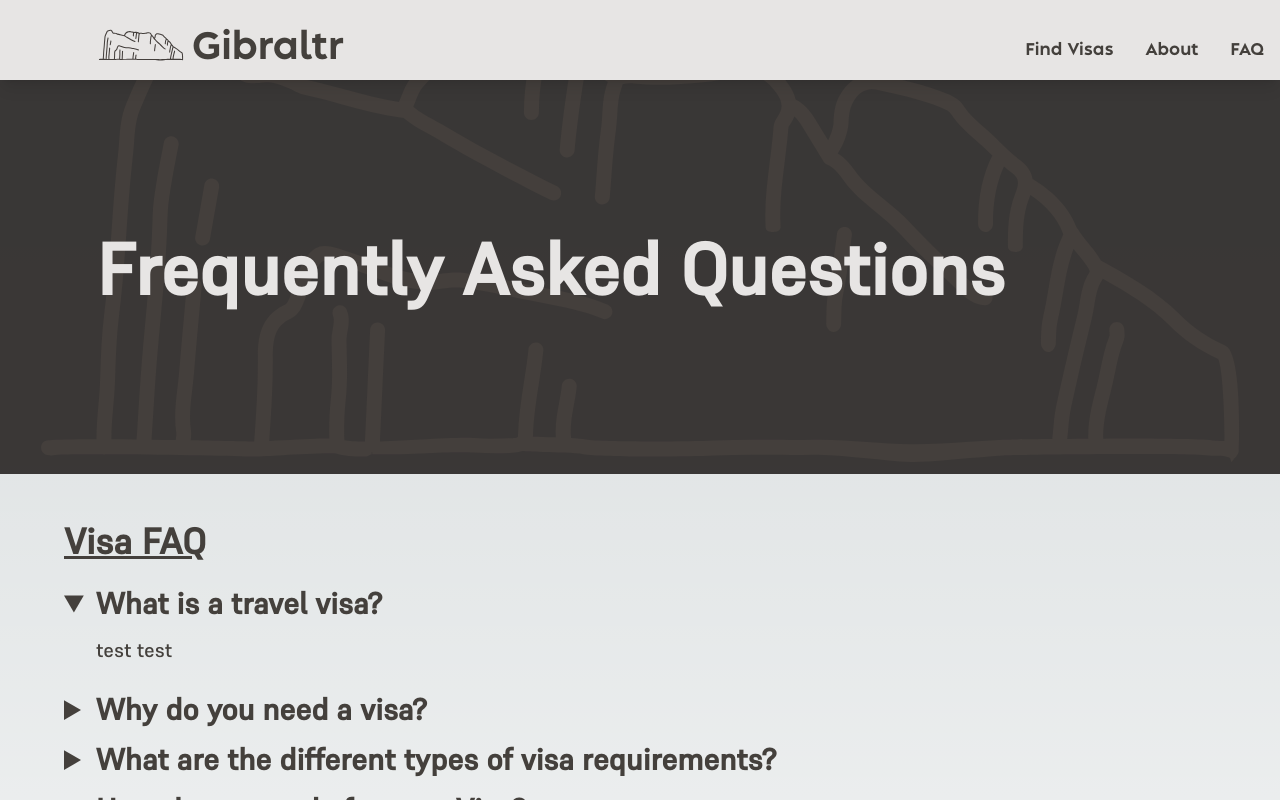
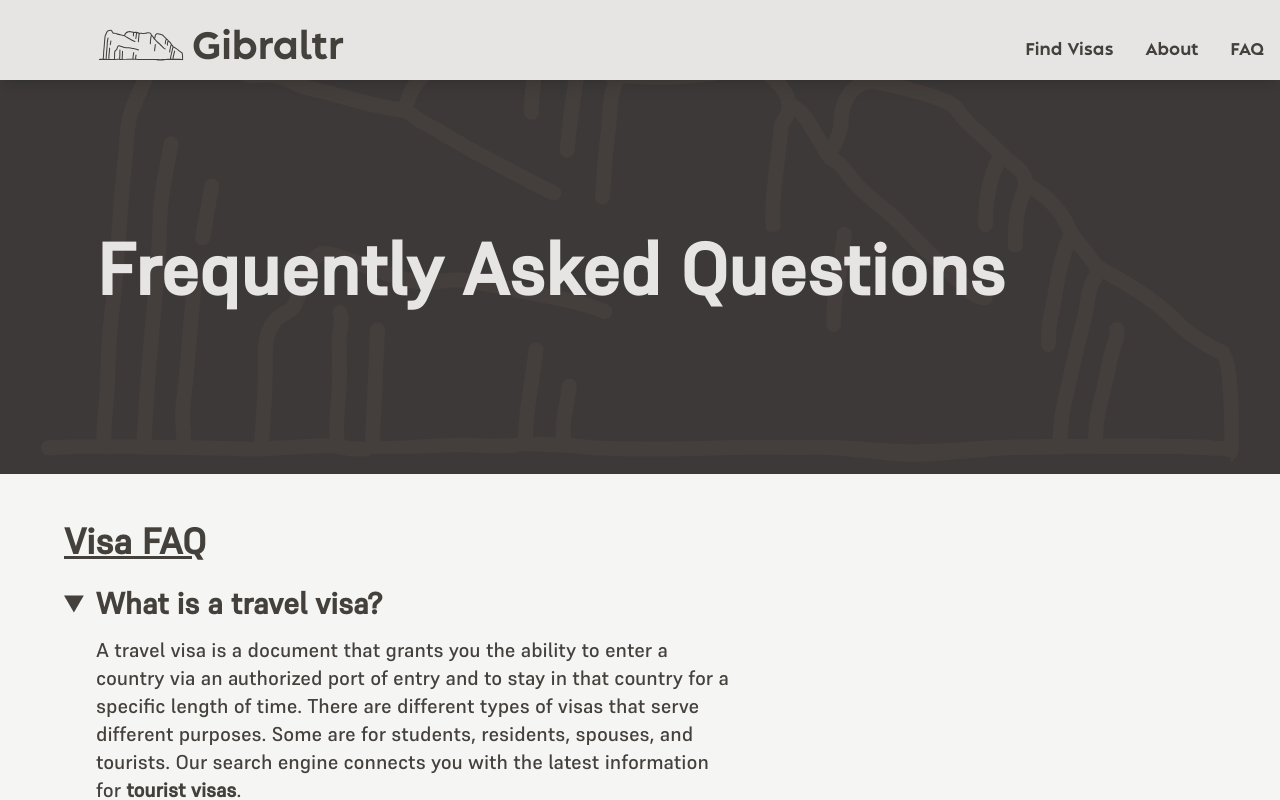
Before and after one commit to tachorzy/Gibraltr, a Next.js app in the folder app/: page /faq in a window 1280 px wide. Both pictures are taken after a click on the heading "What is a travel visa?". Shown: the top 800 px of the page. Built offline with nearby package versions, Linux system fonts and the light colour scheme; what country-list would draw is missing.

Commit message:
Added text to visa FAQ

```diff
--- a/app/pages/faq.jsx
+++ b/app/pages/faq.jsx
@@ -38,7 +38,7 @@ export default function Home() {
         <link rel="icon" href="/gibraltar-solid.svg" />
       </Head>
 
-      <main>
+      <main className={FAQStyles.main}>
           <div className={styles.navBar}>
                     <NavBar></NavBar>
           </div>
@@ -53,32 +53,32 @@ export default function Home() {
                 <summary className={FAQStyles.detailsHeader}>
                 What is a travel visa?
                 </summary>
-                <p className={FAQStyles.detailsText}> test test</p>
+                <p className={FAQStyles.detailsText}>A travel visa is a document that grants you the ability to enter a country via an authorized port of entry and to stay in that country for a specific length of time. There are different types of visas that serve different purposes. Some are for students, residents, spouses, and tourists. Our search engine connects you with the latest information for <b>tourist visas</b>.</p>
               </details>
               <details>
                 <summary className={FAQStyles.detailsHeader}>
                 Why do you need a visa?
                 </summary>
-                <p className={FAQStyles.detailsText}> test test</p>
+                <p className={FAQStyles.detailsText}>A visa is what allows you entry into another country. Without one, you may be denied entry into your destination. That's why it is crucial to understand the visa requirements of your destination before you book that next trip. </p>
               </details>
               <details>
                 <summary className={FAQStyles.detailsHeader}>
                 What are the different types of visa requirements?
                 </summary>
-                <p className={FAQStyles.detailsText}> test test</p>
+                <p className={FAQStyles.detailsText}>Different countries will demand different requirements based on an traveler's nationality. Some countries may not require you to get a visa at all, in this case they are <b>visa free</b>. Some may require an electronic visa commonly referred to as an <b>e-Visa</b>. Depending on the country, these may also be referred to as electronic travel authorizations. There are also countries that provide a <b>visa on arrival</b> to certain nationalities. In this case, a traveler arrives to their destination's port of entry and purchases a visa. For most of the world however, none of these options are available. No matter your passport, you'll most likely notice some countries that require you to get an <b>embassy visa</b>. In these cases, travelers must visit an embassy or consulate in order to apply for a visa in person.</p>
               </details>
               <details>
                 <summary className={FAQStyles.detailsHeader}>
                 How do you apply for an e-Visa?
                 </summary>
-                <p className={FAQStyles.detailsText}> test test</p>
+                <p className={FAQStyles.detailsText}>An electronic visa, or e-Visa, is an digital alternative to a traditional visa. These are filled out online and ahead of arrival. Generally, travelers apply for their e-Visa through an official website for their destination or through a third party travel agency. These applications involve providing a passport photo, personal information and basic details about your planned visit to the country.</p>
               </details>
               <details>
                 <summary className={FAQStyles.detailsHeader}>
-                What's a Schegen visa?
+                What is a Schegen visa?
                 </summary>
-                <p className={FAQStyles.detailsText}> test test</p>
-              </details> `
+                <p className={FAQStyles.detailsText}>The growing cooperation of European nations has resulted in the success of the Schengen Area — an area encompassing 27 European countries that share open borders. Upon entry into the Schengen Area, your visa to a Schengen member country will also count as a Schengen visa. With this visa, travelers are granted a stay of up to 90 days in a 180-day period, and may freely move within the Schengen area.</p>
+              </details>
             </section>
 
             <section className={FAQStyles.section}>
@@ -112,7 +112,7 @@ export default function Home() {
                 What's a Schegen visa?
                 </summary>
                 <p className={FAQStyles.detailsText}> test test</p>
-              </details> `
+              </details>
             </section>
 
           </div>
--- a/app/styles/FAQStyle.module.css
+++ b/app/styles/FAQStyle.module.css
@@ -1,3 +1,7 @@
+.main{
+    @apply bg-stone-100
+}
+
 .bannerHeader{
     @apply flex flex-row w-screen bg-stone-800 bg-no-repeat bg-right bg-cover bg-opacity-90 mt-2.5 mb-12;
     height: 29rem;
@@ -17,7 +21,7 @@
 }
 
 .detailsText{
-    @apply text-stone-700 text-xl ml-24 mb-7
+    @apply text-stone-700 text-xl ml-24 mb-7 w-1/2
 }
 
 .section{
```
